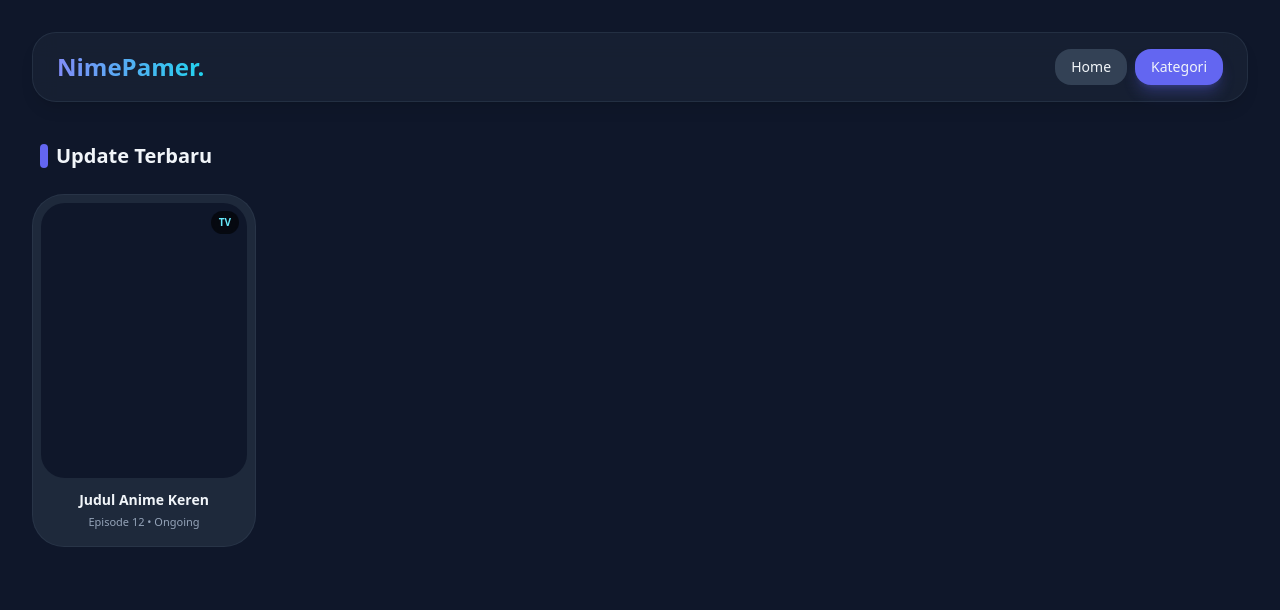
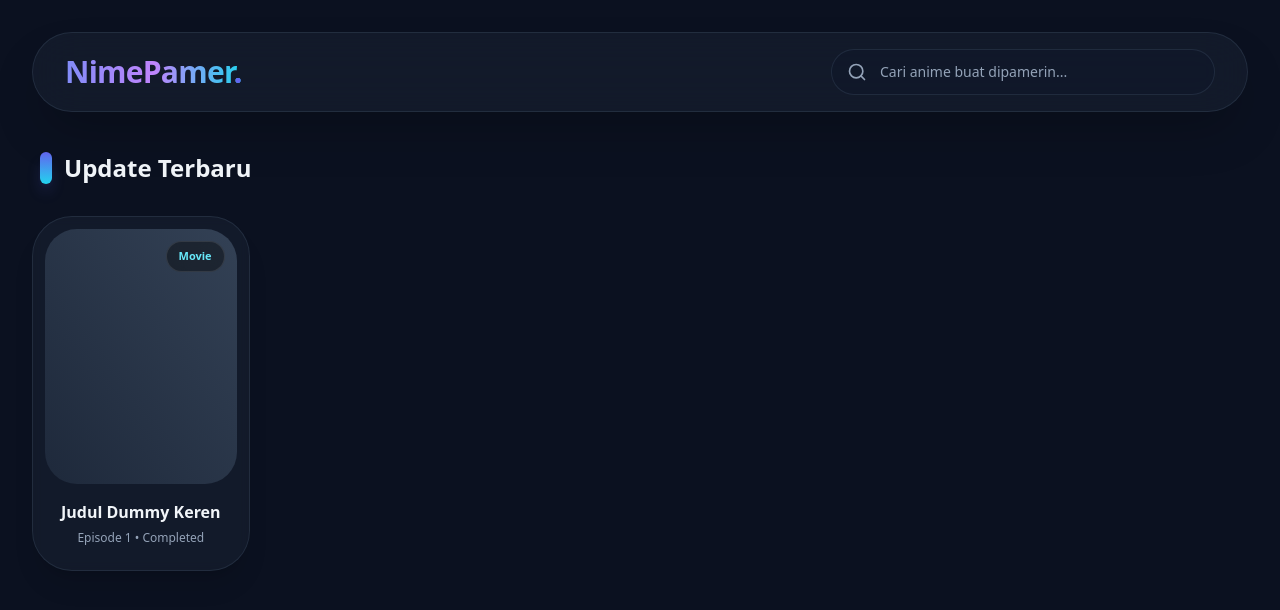
Before and after one commit to cidmomo19-oss/Animee, a React (Vite) app: page / in a window 1280 px wide. Shown: the top 610 px of the page. Built offline with nearby package versions, Linux system fonts and the light colour scheme.

Commit message:
Refactor App component layout and styles

```diff
--- a/src/App.jsx
+++ b/src/App.jsx
@@ -1,43 +1,63 @@
+import { useState } from 'react';
+import { Search, PlayCircle } from 'lucide-react';
+
 export default function App() {
+  const [search, setSearch] = useState('');
+
   return (
-    <div className="min-h-screen p-4 md:p-8 font-sans selection:bg-indigo-500 selection:text-white">
+    <div className="min-h-screen bg-[#0b1120] p-4 md:p-8 font-sans text-slate-100 selection:bg-indigo-500 selection:text-white">
 
-      {/* Header / Navbar - Melengkung (rounded-3xl) */}
-      <header className="flex justify-between items-center mb-10 bg-slate-800/50 backdrop-blur-md p-4 px-6 rounded-3xl shadow-lg border border-slate-700/50">
-        <h1 className="text-2xl font-black text-transparent bg-clip-text bg-gradient-to-r from-indigo-400 to-cyan-400">
-          NimePamer.
+      {/* Navbar Premium Membulat (rounded-full) */}
+      <header className="flex flex-col md:flex-row justify-between items-center gap-4 mb-10 bg-slate-800/40 backdrop-blur-xl p-4 px-8 rounded-full shadow-2xl border border-slate-700/50">
+        <h1 className="text-3xl font-black text-transparent bg-clip-text bg-gradient-to-r from-indigo-400 via-purple-400 to-cyan-400 tracking-tight">
+          NimePamer<span className="text-indigo-500">.</span>
         </h1>
-        <nav className="space-x-2">
-          <button className="px-4 py-2 bg-slate-700 hover:bg-slate-600 rounded-2xl text-sm font-medium transition-all">Home</button>
-          <button className="px-4 py-2 bg-indigo-500 hover:bg-indigo-600 rounded-2xl text-sm font-medium shadow-lg shadow-indigo-500/30 transition-all">Kategori</button>
-        </nav>
+
+        {/* Search Bar - Sangat Membulat */}
+        <div className="relative w-full md:w-96">
+          <div className="absolute inset-y-0 left-0 pl-4 flex items-center pointer-events-none">
+            <Search className="h-5 w-5 text-slate-400" />
+          </div>
+          <input
+            type="text"
+            className="block w-full pl-12 pr-4 py-3 bg-slate-900/50 border border-slate-700/50 rounded-full text-sm placeholder-slate-400 focus:outline-none focus:border-indigo-500 focus:ring-2 focus:ring-indigo-500/20 transition-all"
+            placeholder="Cari anime buat dipamerin..."
+            value={search}
+            onChange={(e) => setSearch(e.target.value)}
+          />
+        </div>
       </header>
 
       <main>
-        <h2 className="text-xl font-bold mb-6 ml-2 flex items-center gap-2">
-          <span className="w-2 h-6 bg-indigo-500 rounded-full"></span>
+        <h2 className="text-2xl font-bold mb-8 ml-2 flex items-center gap-3">
+          <div className="w-3 h-8 bg-gradient-to-b from-indigo-500 to-cyan-400 rounded-full shadow-lg shadow-indigo-500/30"></div>
           Update Terbaru
         </h2>
 
-        {/* Grid Card Anime */}
-        <div className="grid grid-cols-2 md:grid-cols-4 lg:grid-cols-5 gap-4 md:gap-6">
+        <div className="grid grid-cols-2 md:grid-cols-4 lg:grid-cols-5 gap-6 md:gap-8">
 
-          {/* Contoh 1 Card Anime - Super melengkung dan bersih */}
-          <div className="group bg-slate-800 rounded-[2rem] p-2 hover:bg-slate-700 transition-all cursor-pointer border border-slate-700/50 hover:border-indigo-500/50">
-            {/* Tempat Poster */}
-            <div className="aspect-[3/4] w-full bg-slate-900 rounded-[1.5rem] overflow-hidden mb-3 relative">
-              <div className="absolute top-2 right-2 bg-black/60 backdrop-blur-sm px-2 py-1 rounded-xl text-[10px] font-bold text-cyan-300">TV</div>
+          {/* Card Premium & Melengkung Mulus */}
+          <div className="group bg-slate-800/40 backdrop-blur-sm rounded-[2.5rem] p-3 hover:bg-slate-700/60 transition-all duration-300 cursor-pointer border border-slate-700/50 hover:border-indigo-400/50 shadow-xl hover:shadow-indigo-500/20">
+            <div className="aspect-[3/4] w-full bg-slate-900 rounded-[2rem] overflow-hidden mb-4 relative">
+              {/* Dummy Image - Nanti diganti poster beneran */}
+              <div className="w-full h-full bg-gradient-to-tr from-slate-800 to-slate-700 group-hover:scale-105 transition-transform duration-500"></div>
+
+              {/* Badge Type */}
+              <div className="absolute top-3 right-3 bg-black/40 backdrop-blur-md px-3 py-1.5 rounded-full text-[11px] font-bold text-cyan-300 border border-white/10">Movie</div>
+
+              {/* Overlay Icon Play Pas Disorot */}
+              <div className="absolute inset-0 bg-black/40 opacity-0 group-hover:opacity-100 transition-opacity duration-300 flex items-center justify-center">
+                <PlayCircle className="w-14 h-14 text-white opacity-80 drop-shadow-lg" />
+              </div>
             </div>
-            {/* Info Judul */}
-            <div className="px-2 pb-2 text-center">
-              <h3 className="font-semibold text-sm line-clamp-1 group-hover:text-indigo-400 transition-colors">Judul Anime Keren</h3>
-              <p className="text-[11px] text-slate-400 mt-1">Episode 12 • Ongoing</p>
+            <div className="px-3 pb-3 text-center">
+              <h3 className="font-bold text-base line-clamp-1 group-hover:text-indigo-400 transition-colors">Judul Dummy Keren</h3>
+              <p className="text-xs text-slate-400 mt-1.5 font-medium">Episode 1 • Completed</p>
             </div>
           </div>
 
         </div>
       </main>
-
     </div>
   )
 }
```
